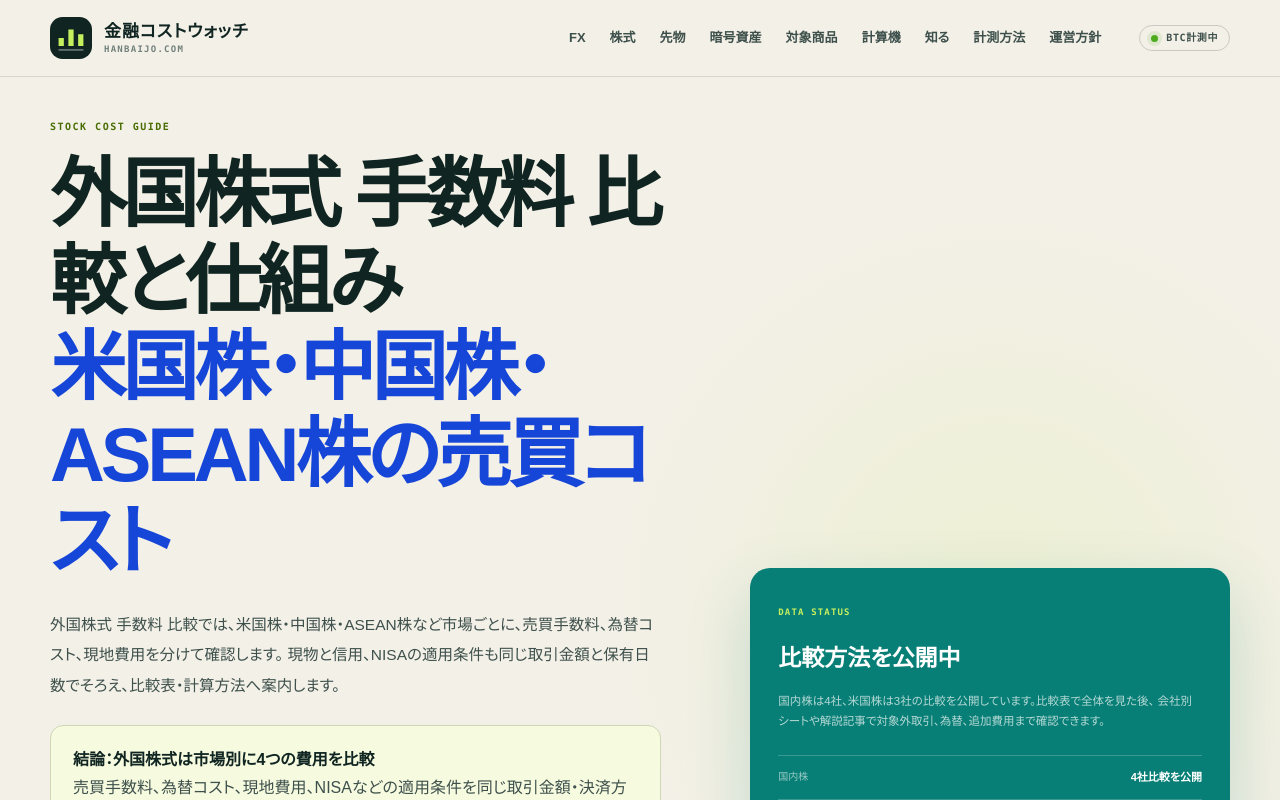
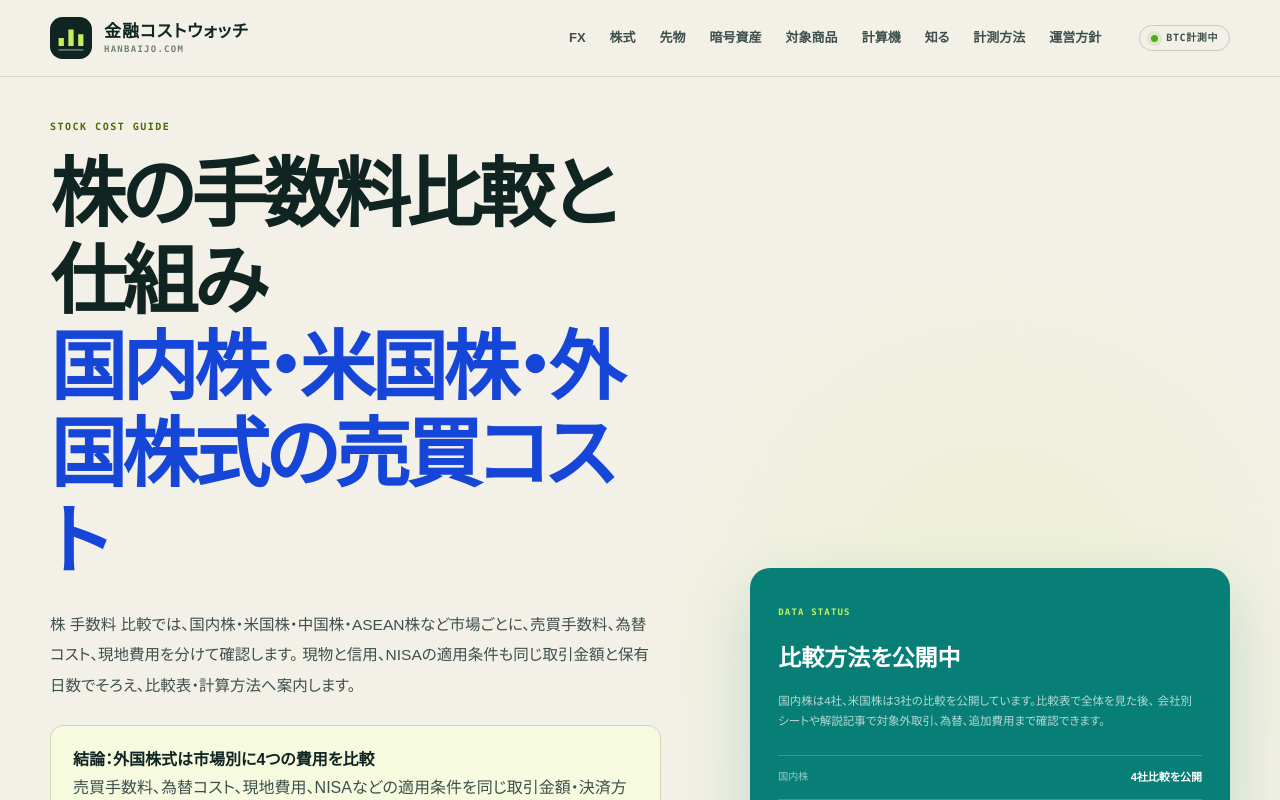
Before and after one commit to mrok18/hanbaijo, a Next.js app: page /stocks in a window 1280 px wide. Shown: the top 800 px of the page. Built offline with nearby package versions, Linux system fonts and the light colour scheme.

Commit message:
seo: clarify stock fee comparison hub

```diff
--- a/app/stocks/page.tsx
+++ b/app/stocks/page.tsx
@@ -5,8 +5,8 @@ import AffiliateOfferCard from '@/components/AffiliateOfferCard';
 import { AFFILIATE_OFFERS } from '@/lib/affiliates';
 
 export const metadata: Metadata = {
-  title: '外国株式 手数料 比較｜米国株・中国株・ASEAN株の売買コスト',
-  description: '外国株式の手数料を比較し、米国株・中国株・ASEAN株の売買手数料、為替コスト、現地費用、NISA条件を同じ基準で整理します。',
+  title: '株の手数料比較｜国内株・米国株・外国株式の売買コスト',
+  description: '株の手数料を比較し、国内株・米国株・中国株・ASEAN株の売買手数料、為替コスト、現地費用、NISA条件を同じ基準で整理します。',
   alternates: { canonical: '/stocks' },
 };
 
@@ -52,9 +52,9 @@ export default function StocksPage() {
       <section className="fx-hero">
         <div>
           <p className="page-kicker">STOCK COST GUIDE</p>
-          <h1>外国株式 手数料 比較と仕組み<br /><em>米国株・中国株・ASEAN株の売買コスト</em></h1>
+          <h1>株の手数料比較と仕組み<br /><em>国内株・米国株・外国株式の売買コスト</em></h1>
           <p className="lede">
-            外国株式 手数料 比較では、米国株・中国株・ASEAN株など市場ごとに、売買手数料、為替コスト、現地費用を分けて確認します。
+            株 手数料 比較では、国内株・米国株・中国株・ASEAN株など市場ごとに、売買手数料、為替コスト、現地費用を分けて確認します。
             現物と信用、NISAの適用条件も同じ取引金額と保有日数でそろえ、比較表・計算方法へ案内します。
           </p>
           <div className="callout"><strong>結論：外国株式は市場別に4つの費用を比較</strong><p>売買手数料、為替コスト、現地費用、NISAなどの適用条件を同じ取引金額・決済方法でそろえると、見かけの手数料0円だけでは分からない実負担を比べられます。</p></div>
```
